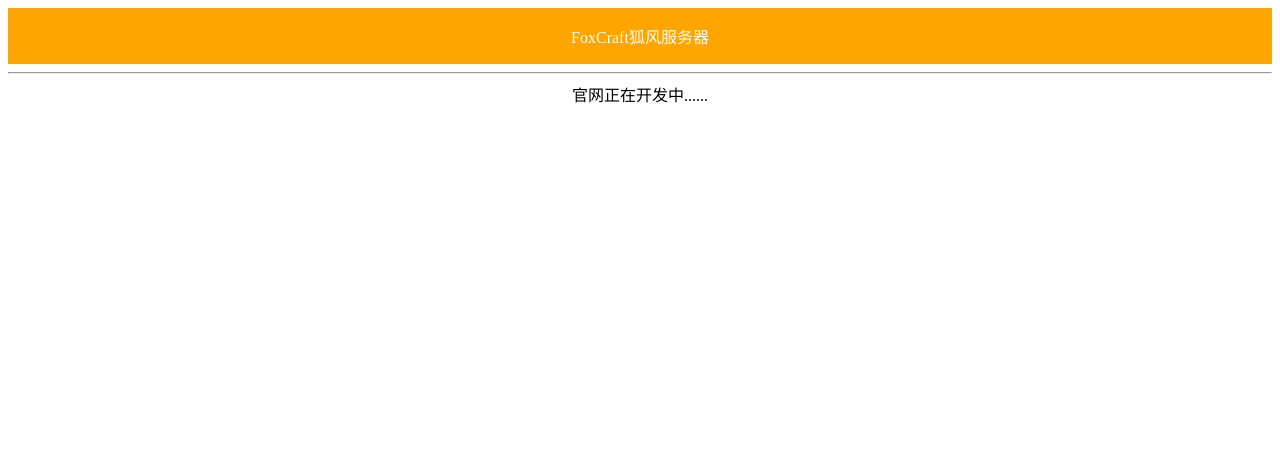
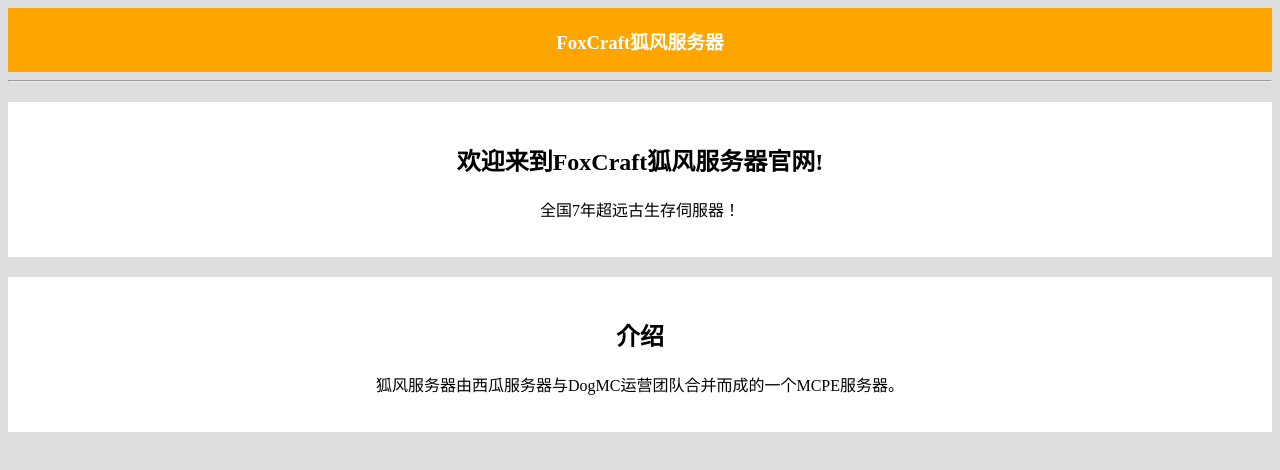
Before and after one commit to mibino/foxcraft, a plain HTML site: page index.html in a window 1280 px wide. Drawn offline with Linux system fonts and the light colour scheme.

Commit message:
Add files via upload

```diff
--- a/index.html
+++ b/index.html
@@ -7,9 +7,16 @@
 </head>
 <body>
   <div class="header">
-    <center><p>FoxCraft狐风服务器</p></center>
+    <center><p><h3>FoxCraft狐风服务器</h3></p></center>
   </div>
   <hr>
-  <center>官网正在开发中......</center>
+  <div class="card">
+  <center><h2>欢迎来到FoxCraft狐风服务器官网!</h2></center>
+  <center><p>全国7年超远古生存伺服器！</p></center>
+  </div>
+  <div class="card">
+  <center><h2>介绍</h2></center>
+  <center><p>狐风服务器由西瓜服务器与DogMC运营团队合并而成的一个MCPE服务器。</p></center>
+  </div>
 </body>
 </html>
--- a/style.css
+++ b/style.css
@@ -1,5 +1,15 @@
+body {
+    background-color: #ddd;
+}
 .header {
     background-color: orange;
     color: white;
     overflow: hidden;
 }
+
+/* 文章卡片效果 */
+.card {
+    background-color: #ffffff;
+    padding: 20px;
+    margin-top: 20px;
+}
```
